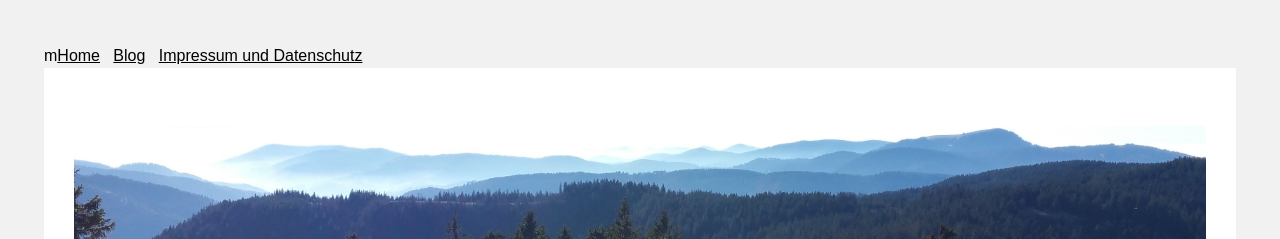
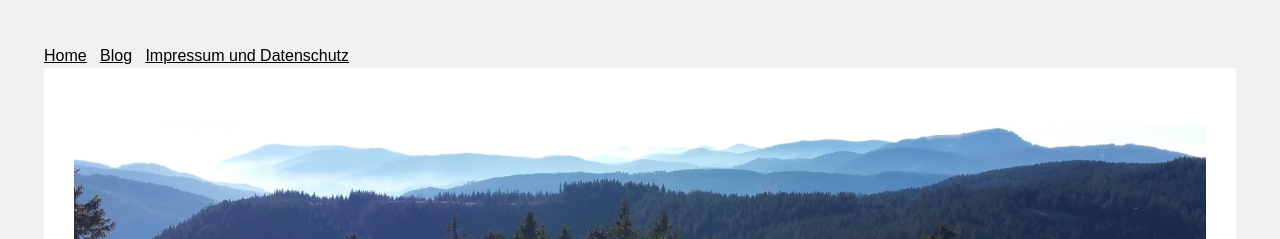
Before and after one commit to rettet-die-stille/rettet-die-stille.github.io, a Jekyll site: the page built from index.md, in a window 1280 px wide and 900 px high. Shown: the top 239 px of the window. Built offline with Jekyll 4.4.1, drawn with Linux system fonts in a browser that asks for light colours; our own code applies the rules of GitHub Pages for plain Markdown files.

Commit message:
Update _nav.html

```diff
--- a/_includes/_nav.html
+++ b/_includes/_nav.html
@@ -1,4 +1,4 @@
-m<div class="nav">
+<div class="nav">
     <!--
     <a href="/">
         <h1>{{ page.title | default: site.title }}</h1>
@@ -7,5 +7,4 @@ m<div class="nav">
     <a href="/index.html">Home</a>&nbsp;&nbsp;
     <a href="/blog.html">Blog</a>&nbsp;&nbsp;
     <a href="/impressum.html">Impressum und Datenschutz</a>&nbsp;&nbsp;
-    <br />
 </div>
```
